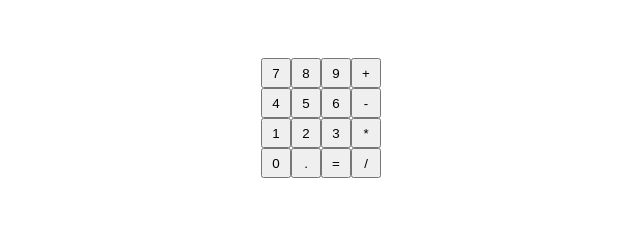
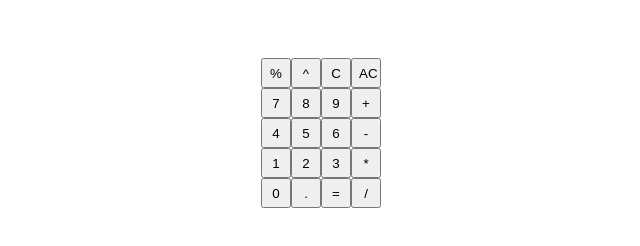
Before and after one commit to AnoSan7/calculator, a plain HTML site: page index.html in a window 1280 px wide. Shown: the whole page, without its empty margins (319-959 px from the left). Drawn offline with Linux system fonts and the light colour scheme.

Commit message:
Complete basic layout

```diff
--- a/index.html
+++ b/index.html
@@ -9,31 +9,36 @@
 </head>
 <body>
     <div class="container">
-        <p class="result"></p>
-        <br>
+        <p class="result"><br></p>
         <div class="rows">
-            <button>7</button>
-            <button>8</button>
-            <button>9</button>
-            <button>+</button>
+            <button class="buttons">%</button>
+            <button class="buttons">^</button>
+            <button class="buttons">C</button>
+            <button class="buttons">AC</button>
         </div>
         <div class="rows">
-            <button>4</button>
-            <button>5</button>
-            <button>6</button>
-            <button>-</button>
+            <button class="buttons">7</button>
+            <button class="buttons">8</button>
+            <button class="buttons">9</button>
+            <button class="buttons">+</button>
         </div>
         <div class="rows">
-            <button>1</button>
-            <button>2</button>
-            <button>3</button>
-            <button>*</button>
+            <button class="buttons">4</button>
+            <button class="buttons">5</button>
+            <button class="buttons">6</button>
+            <button class="buttons">-</button>
         </div>
         <div class="rows">
-            <button>0</button>
-            <button>.</button>
-            <button>=</button>
-            <button>/</button>
+            <button class="buttons">1</button>
+            <button class="buttons">2</button>
+            <button class="buttons">3</button>
+            <button class="buttons">*</button>
+        </div>
+        <div class="rows">
+            <button class="buttons">0</button>
+            <button class="buttons">.</button>
+            <button class="buttons">=</button>
+            <button class="buttons">/</button>
         </div>
     </div>
 </body>
--- a/script.js
+++ b/script.js
@@ -0,0 +1,6 @@
+let buttons=document.querySelectorAll(".buttons");
+let result=document.querySelector(".result");
+// result.textContent="ok";
+buttons.forEach(btn=>{
+    btn.addEventListener("click",e=>result.textContent+=btn.textContent);
+})
```
